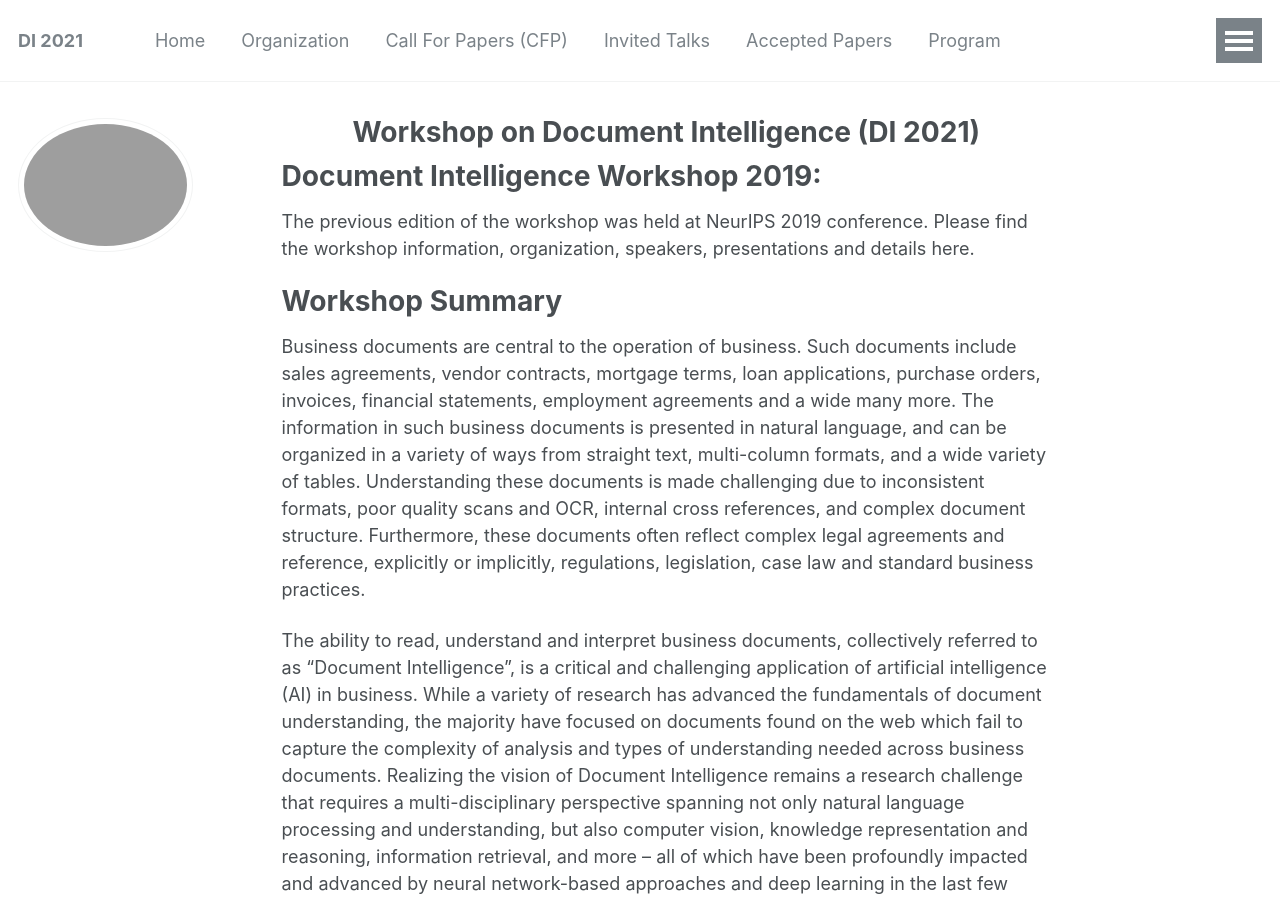
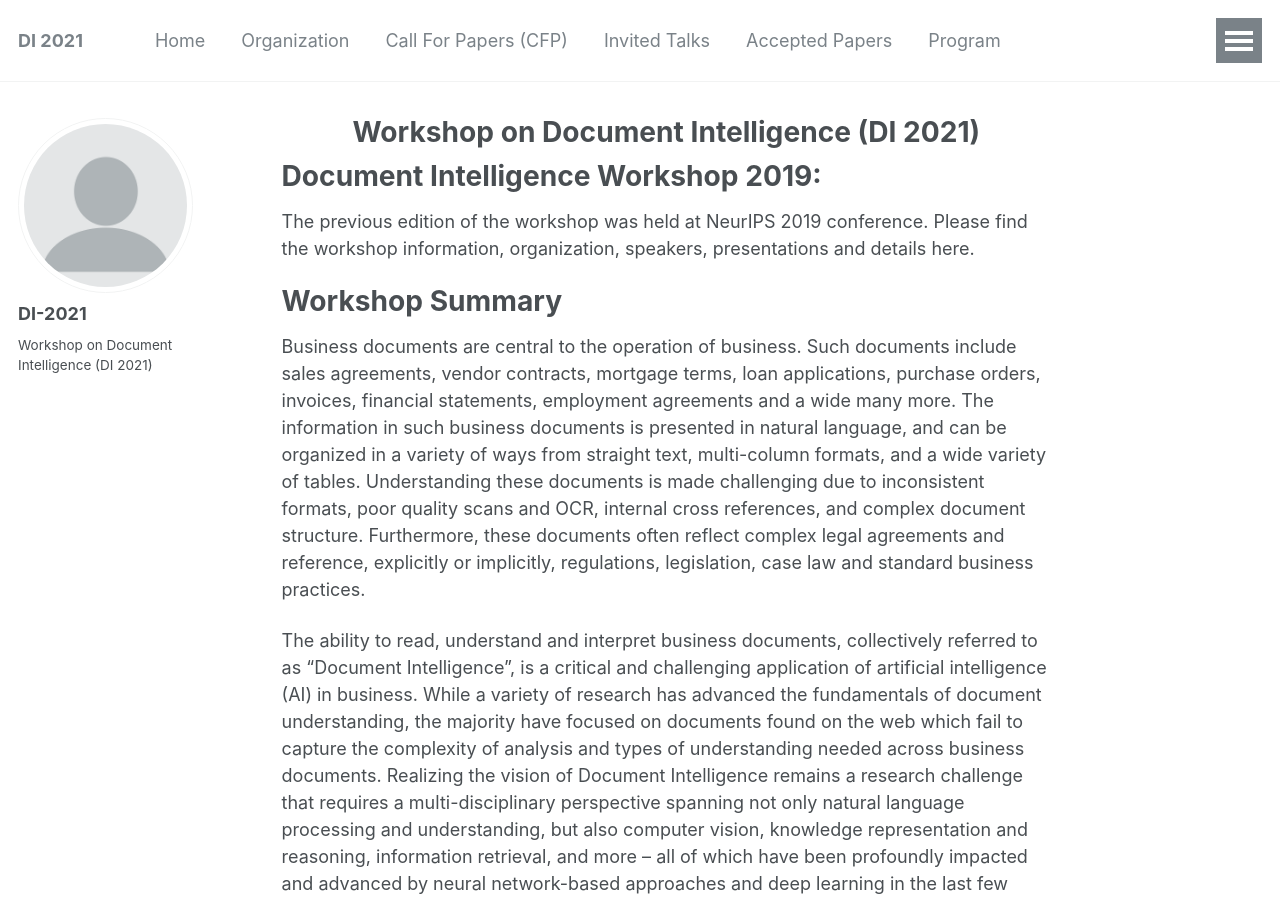
Before and after one commit to document-intelligence/DI-2022, a Jekyll site: the page built from index.md, in a window 1280 px wide and 900 px high. Built offline with Jekyll 4.4.1, drawn with Linux system fonts in a browser that asks for light colours.

Commit message:
updates to the sidebar

```diff
--- a/_config.yml
+++ b/_config.yml
@@ -80,9 +80,9 @@ analytics:
 
 # Site Author
 author:
-  name             :
-  avatar           :
-  bio              :
+  name             : "DI-2021"
+  avatar           : "profile.png"
+  bio              : "Workshop on Document Intelligence (DI 2021)"
   location         :
   employer         :
   pubmed           :
```
